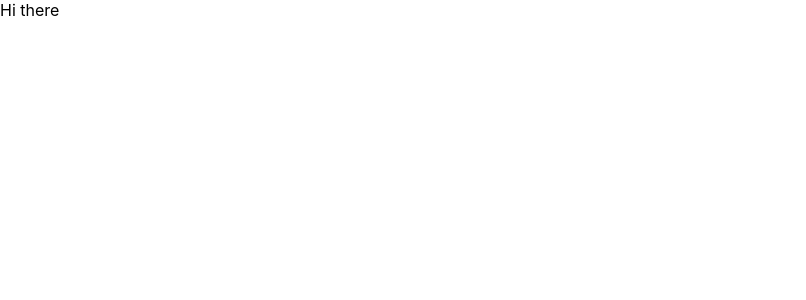
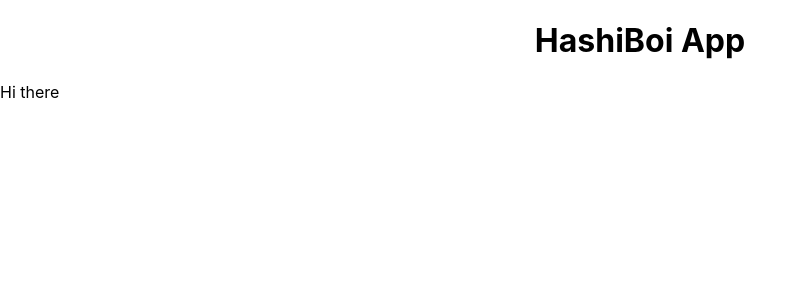
Before and after one commit to MatthewLangford/hashi-boi-app, a React (Create React App) app: page / in a window 1280 px wide. Shown: the top 300 px of the page, without its empty margins (0-806 px from the left). Built offline with nearby package versions, Linux system fonts and the light colour scheme.

Commit message:
set up server and ctrl

```diff
--- a/src/App.js
+++ b/src/App.js
@@ -1,11 +1,18 @@
 import React, { Component } from 'react';
 import './App.css';
 import RigListComponent from './components/rigListComponent';
+import Header from './components/Header/Header';
+const headerName = 'HashiBoi App';
+
 
 class App extends Component {
+
   render() {
+
+
     return (
       <div className="App">
+        <Header header={ headerName } />
         <RigListComponent />
       </div>
     );
--- /dev/null
+++ b/src/components/Header/Header.css
@@ -0,0 +1,2 @@
+.title {
+  text-align: center; }
--- /dev/null
+++ b/src/components/Header/Header.js
@@ -0,0 +1,12 @@
+import React from 'react';
+import './Header.css';
+
+const Header = props => {
+    console.log(props.header);
+
+    return <div className='title'>
+        <h1>{ props.header }</h1>
+    </div>
+}
+
+export default Header;
--- /dev/null
+++ b/src/components/Header/Header.sass
@@ -0,0 +1,3 @@
+.title
+    text-align: center
+    font-size:
--- a/src/components/rigListComponent.js
+++ b/src/components/rigListComponent.js
@@ -4,7 +4,7 @@ import React, { Component } from 'react';
 
 
 
-class rigListComponent extends Component{
+class RigListComponent extends Component{
     render() {
         return (
         <div>Hi there</div>
@@ -13,4 +13,4 @@ class rigListComponent extends Component{
 }
 
 
-export default rigListComponent;
+export default RigListComponent;
```
Also changed, not shown: package.json (+8 -2 lines), src/MiningStatsCtrl.js (added, +12 -0 lines), src/Server.js (added, +25 -0 lines), 1 other file (tests, documents, lock files or other folders).
